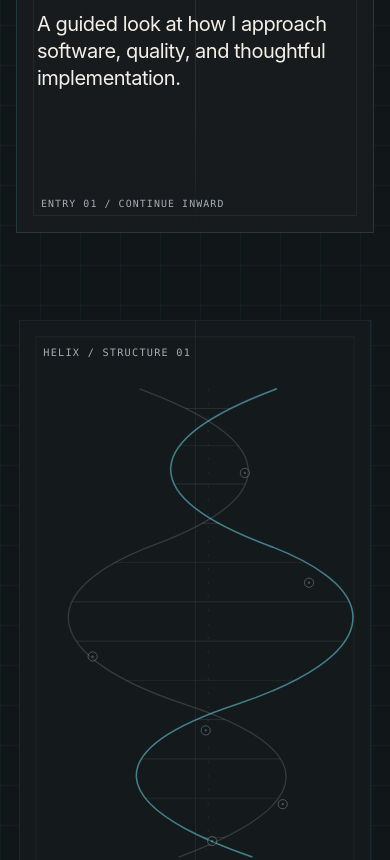
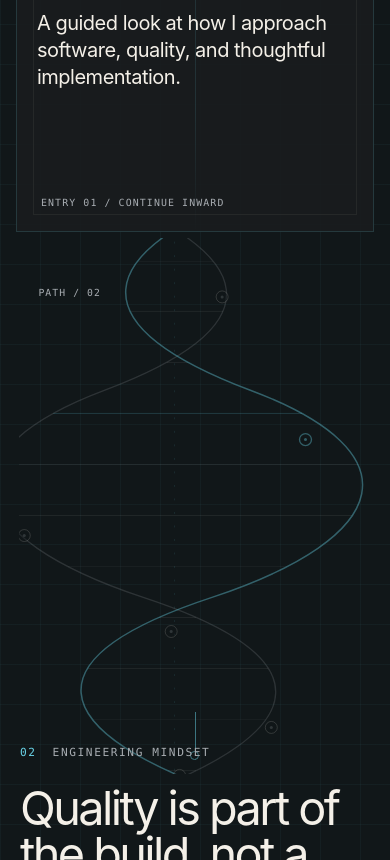
Before and after one commit to Jonjan95/Helix, a Next.js app: page / in a window 390 px wide. Shown: the part 1140-2000 px from the top of the page. Built offline with nearby package versions, Linux system fonts and the light colour scheme.

Commit message:
feat: attach engineering to helix journey

```diff
--- a/components/DigitalWorkspace.tsx
+++ b/components/DigitalWorkspace.tsx
@@ -1,4 +1,3 @@
-import { HelixScene } from "@/components/HelixScene";
 import styles from "@/styles/DigitalWorkspace.module.css";
 
 export function DigitalWorkspace() {
@@ -35,8 +34,6 @@ export function DigitalWorkspace() {
           ENTRY 01 / CONTINUE INWARD
         </p>
       </div>
-
-      <HelixScene />
     </div>
   );
 }
--- /dev/null
+++ b/components/HelixChapter.tsx
@@ -0,0 +1,57 @@
+import {
+  HelixScene,
+  type HelixNodeName,
+} from "@/components/HelixScene";
+import type { HelixChapterData } from "@/data/helix-chapters";
+import styles from "@/styles/HelixChapter.module.css";
+
+type HelixChapterProps = {
+  activeNode: HelixNodeName;
+  content: HelixChapterData;
+};
+
+export function HelixChapter({ activeNode, content }: HelixChapterProps) {
+  return (
+    <div
+      className={styles.chapter}
+      id={content.anchorId}
+      data-helix-chapter={content.chapter}
+      data-testid="engineering-helix-chapter"
+    >
+      <HelixScene activeNode={activeNode} />
+
+      <span
+        className={styles.connector}
+        data-motion="engineering-connector"
+        aria-hidden="true"
+      />
+
+      <div
+        className={styles.content}
+        data-motion="engineering-content"
+        data-testid="engineering-content"
+      >
+        <p className={styles.eyebrow}>
+          <span aria-hidden="true">{content.index}</span>
+          {content.label}
+        </p>
+        <h2 id={content.headingId}>{content.heading}</h2>
+        <p className={styles.introduction}>{content.introduction}</p>
+        <ul className={styles.principles}>
+          {content.principles.map((principle) => (
+            <li key={principle}>{principle}</li>
+          ))}
+        </ul>
+      </div>
+
+      <div
+        className={styles.continuation}
+        data-motion="helix-continuation"
+        aria-hidden="true"
+      >
+        <span />
+        <p>PATH CONTINUES / SELECTED WORK</p>
+      </div>
+    </div>
+  );
+}
--- /dev/null
+++ b/components/HelixJourney.tsx
@@ -0,0 +1,26 @@
+import { DigitalWorkspace } from "@/components/DigitalWorkspace";
+import { HelixChapter } from "@/components/HelixChapter";
+import { JourneyChapter } from "@/components/JourneyChapter";
+import { engineeringChapter } from "@/data/helix-chapters";
+import styles from "@/styles/HelixJourney.module.css";
+
+export function HelixJourney() {
+  return (
+    <div
+      className={styles.journey}
+      data-helix-journey=""
+      data-testid="helix-journey"
+    >
+      <JourneyChapter name="orientation" labelledBy="about-heading">
+        <DigitalWorkspace />
+      </JourneyChapter>
+
+      <JourneyChapter
+        name="engineering"
+        labelledBy={engineeringChapter.headingId}
+      >
+        <HelixChapter activeNode="engineering" content={engineeringChapter} />
+      </JourneyChapter>
+    </div>
+  );
+}
--- a/components/HelixScene.tsx
+++ b/components/HelixScene.tsx
@@ -1,4 +1,16 @@
 import styles from "@/styles/HelixScene.module.css";
+
+export type HelixNodeName =
+  | "orientation"
+  | "engineering"
+  | "selected-work"
+  | "proof"
+  | "future"
+  | "continuation";
+
+type HelixSceneProps = {
+  activeNode: HelixNodeName;
+};
 
 const rungs = [
   [314, 406, 48],
@@ -24,18 +36,16 @@ const nodes = [
   { cx: 350, cy: 922, slot: "continuation" },
 ] as const;
 
-export function HelixScene() {
+export function HelixScene({ activeNode }: HelixSceneProps) {
   return (
     <div
       className={styles.scene}
       data-motion="helix-scene"
       data-testid="helix-scene"
+      data-active-node={activeNode}
       aria-hidden="true"
     >
-      <div className={styles.telemetry}>
-        <span>HELIX / STRUCTURE 01</span>
-        <span>RELATION MAP / PROTOTYPE</span>
-      </div>
+      <p className={styles.pathLabel}>PATH / 02</p>
 
       <div className={styles.stage}>
         <svg
@@ -58,6 +68,8 @@ export function HelixScene() {
             {rungs.map(([x1, x2, y]) => (
               <line
                 key={y}
+                className={y === 362 ? styles.activeRung : undefined}
+                data-node-connection={y === 362 ? "engineering" : undefined}
                 data-helix-rung=""
                 x1={x1}
                 x2={x2}
@@ -77,7 +89,18 @@ export function HelixScene() {
 
           <g className={styles.nodes} data-motion="helix-nodes">
             {nodes.map(({ cx, cy, slot }) => (
-              <g key={slot} data-helix-node={slot}>
+              <g
+                key={slot}
+                className={activeNode === slot ? styles.activeNode : undefined}
+                data-helix-node={slot}
+                data-node-state={activeNode === slot ? "active" : "inactive"}
+                data-motion={
+                  activeNode === slot ? "engineering-node" : undefined
+                }
+                data-testid={
+                  activeNode === slot ? "engineering-node" : undefined
+                }
+              >
                 <circle cx={cx} cy={cy} r="10" />
                 <circle className={styles.nodeCore} cx={cx} cy={cy} r="2.5" />
               </g>
@@ -86,7 +109,6 @@ export function HelixScene() {
         </svg>
       </div>
 
-      <p className={styles.continuation}>PATH CONTINUES / ENGINEERING</p>
     </div>
   );
 }
--- a/components/sections/PortfolioSections.tsx
+++ b/components/sections/PortfolioSections.tsx
@@ -2,7 +2,7 @@ import {
   JourneyChapter,
   type ChapterName,
 } from "@/components/JourneyChapter";
-import { DigitalWorkspace } from "@/components/DigitalWorkspace";
+import { HelixJourney } from "@/components/HelixJourney";
 import { PortfolioSection } from "@/components/sections/PortfolioSection";
 import {
   portfolioSections,
@@ -10,16 +10,19 @@ import {
 } from "@/data/portfolio-sections";
 
 type SectionId = PortfolioSectionData["id"];
-type ContentChapterName = Exclude<ChapterName, "orientation">;
+type ContentChapterName = Exclude<
+  ChapterName,
+  "orientation" | "engineering"
+>;
 
 const chapterSections: Array<{
   chapter: ContentChapterName;
+  index: number;
   sectionId: SectionId;
 }> = [
-  { chapter: "engineering", sectionId: "skills" },
-  { chapter: "selected-work", sectionId: "projects" },
-  { chapter: "proof", sectionId: "experience" },
-  { chapter: "future", sectionId: "contact" },
+  { chapter: "selected-work", index: 2, sectionId: "projects" },
+  { chapter: "proof", index: 3, sectionId: "experience" },
+  { chapter: "future", index: 4, sectionId: "contact" },
 ];
 
 const sectionsById = new Map(
@@ -29,11 +32,9 @@ const sectionsById = new Map(
 export function PortfolioSections() {
   return (
     <div>
-      <JourneyChapter name="orientation" labelledBy="about-heading">
-        <DigitalWorkspace />
-      </JourneyChapter>
+      <HelixJourney />
 
-      {chapterSections.map(({ chapter, sectionId }, index) => {
+      {chapterSections.map(({ chapter, index, sectionId }) => {
         const section = sectionsById.get(sectionId);
 
         if (!section) {
@@ -46,7 +47,7 @@ export function PortfolioSections() {
             name={chapter}
             labelledBy={`${section.id}-heading`}
           >
-            <PortfolioSection section={section} index={index + 1} />
+            <PortfolioSection section={section} index={index} />
           </JourneyChapter>
         );
       })}
--- /dev/null
+++ b/data/helix-chapters.ts
@@ -0,0 +1,27 @@
+export type HelixChapterData = {
+  anchorId: string;
+  chapter: "engineering";
+  heading: string;
+  headingId: string;
+  index: string;
+  introduction: string;
+  label: string;
+  principles: readonly string[];
+};
+
+export const engineeringChapter = {
+  anchorId: "skills",
+  chapter: "engineering",
+  heading: "Quality is part of the build, not a final check.",
+  headingId: "skills-heading",
+  index: "02",
+  introduction:
+    "I approach software through clear requirements, testable behaviour, reliable implementation, and continuous learning.",
+  label: "Engineering mindset",
+  principles: [
+    "Understand the problem before choosing the solution.",
+    "Make behaviour testable.",
+    "Prefer clear systems over clever complexity.",
+    "Use feedback to improve the implementation.",
+  ],
+} satisfies HelixChapterData;
--- a/data/portfolio-sections.ts
+++ b/data/portfolio-sections.ts
@@ -1,5 +1,5 @@
 export type PortfolioSectionData = {
-  id: "experience" | "skills" | "projects" | "contact";
+  id: "experience" | "projects" | "contact";
   eyebrow: string;
   title: string;
   description: string;
@@ -15,15 +15,6 @@ export const portfolioSections: PortfolioSectionData[] = [
       "A practical view of the teams, responsibilities, and technical problems that have shaped how I work.",
     detail:
       "Roles and outcomes will become a concise timeline once the final work-history content is ready.",
-  },
-  {
-    id: "skills",
-    eyebrow: "Capabilities",
-    title: "Skills",
-    description:
-      "Software development, quality assurance, test automation, usability, and reliable implementation.",
-    detail:
-      "This section will connect technical tools with the testing, communication, and design thinking behind dependable software.",
   },
   {
     id: "projects",
--- a/styles/DigitalWorkspace.module.css
+++ b/styles/DigitalWorkspace.module.css
@@ -4,10 +4,6 @@
   padding: clamp(1rem, 2vw, 2rem) clamp(1rem, 2vw, 2rem)
     clamp(2rem, 5vw, 4rem);
   overflow: hidden;
-  background-color: #111719;
-  background-image: linear-gradient(rgb(105 211 231 / 0.045) 1px, transparent 1px),
-    linear-gradient(90deg, rgb(105 211 231 / 0.045) 1px, transparent 1px);
-  background-size: clamp(2.5rem, 5vw, 4rem) clamp(2.5rem, 5vw, 4rem);
   isolation: isolate;
 }
 
@@ -166,7 +162,6 @@
   .workspace {
     min-height: auto;
     padding: 1rem;
-    background-size: 2.5rem 2.5rem;
   }
 
   .frame {
--- /dev/null
+++ b/styles/HelixChapter.module.css
@@ -0,0 +1,204 @@
+.chapter {
+  position: relative;
+  display: grid;
+  width: min(100%, 90rem);
+  min-height: clamp(62rem, 118svh, 78rem);
+  margin: -3rem auto 0;
+  padding: 0 var(--page-gutter) clamp(7rem, 12vw, 10rem);
+  grid-template-columns: minmax(0, 1.18fr) minmax(20rem, 0.82fr);
+  isolation: isolate;
+}
+
+.connector {
+  position: absolute;
+  z-index: 3;
+  top: 33%;
+  left: 45%;
+  width: clamp(4rem, 9vw, 8rem);
+  height: 1px;
+  background: var(--color-accent);
+  opacity: 0.7;
+  transform-origin: left center;
+}
+
+.connector::after {
+  position: absolute;
+  top: -3px;
+  right: 0;
+  width: 7px;
+  height: 7px;
+  border: 1px solid var(--color-accent);
+  border-radius: 50%;
+  background: #111719;
+  content: "";
+}
+
+.content {
+  position: relative;
+  z-index: 4;
+  max-width: 34rem;
+  margin-top: clamp(17rem, 31svh, 23rem);
+  grid-column: 2;
+  grid-row: 1;
+  align-self: start;
+}
+
+.eyebrow {
+  display: flex;
+  gap: 1rem;
+  margin: 0 0 1.5rem;
+  color: var(--color-muted);
+  font-family: var(--font-mono);
+  font-size: 0.7rem;
+  letter-spacing: 0.14em;
+  text-transform: uppercase;
+  align-items: center;
+}
+
+.eyebrow span {
+  color: var(--color-accent);
+}
+
+.content h2 {
+  max-width: 13ch;
+  margin: 0;
+  font-size: clamp(2.75rem, 4.8vw, 5rem);
+  font-weight: 430;
+  letter-spacing: -0.055em;
+  line-height: 0.98;
+}
+
+.introduction {
+  max-width: 36rem;
+  margin: clamp(2rem, 4vw, 3rem) 0 0;
+  font-size: clamp(1.15rem, 2vw, 1.5rem);
+  letter-spacing: -0.02em;
+  line-height: 1.45;
+}
+
+.principles {
+  max-width: 34rem;
+  margin: 2rem 0 0;
+  padding: 0;
+  border-top: 1px solid rgb(244 240 232 / 0.14);
+  list-style: none;
+}
+
+.principles li {
+  position: relative;
+  padding: 0.8rem 0 0.8rem 1.5rem;
+  border-bottom: 1px solid rgb(244 240 232 / 0.1);
+  color: var(--color-muted);
+  font-size: 0.92rem;
+}
+
+.principles li::before {
+  position: absolute;
+  top: 1.42rem;
+  left: 0;
+  width: 0.45rem;
+  height: 1px;
+  background: var(--color-accent);
+  content: "";
+}
+
+.continuation {
+  position: absolute;
+  z-index: 3;
+  bottom: 0;
+  left: 34%;
+  display: grid;
+  height: 10rem;
+  color: var(--color-muted);
+  font-family: var(--font-mono);
+  font-size: 0.62rem;
+  letter-spacing: 0.11em;
+  justify-items: start;
+}
+
+.continuation span {
+  width: 1px;
+  height: 6.5rem;
+  margin-left: 0.25rem;
+  background: linear-gradient(rgb(105 211 231 / 0.5), transparent);
+}
+
+.continuation p {
+  margin: 0;
+}
+
+@media (max-width: 64rem) {
+  .chapter {
+    min-height: clamp(58rem, 108svh, 70rem);
+    grid-template-columns: minmax(0, 1.05fr) minmax(18rem, 0.95fr);
+  }
+
+  .connector {
+    top: 34%;
+    left: 47%;
+    width: 6vw;
+  }
+
+  .content {
+    margin-top: clamp(16rem, 29svh, 20rem);
+  }
+
+  .content h2 {
+    font-size: clamp(2.5rem, 5.5vw, 4rem);
+  }
+}
+
+@media (max-width: 47.999rem) {
+  .chapter {
+    display: block;
+    min-height: auto;
+    margin-top: -2rem;
+    padding: 0 1rem 0;
+  }
+
+  .connector {
+    top: 31rem;
+    left: 50%;
+    width: 1px;
+    height: 3rem;
+    opacity: 0.5;
+  }
+
+  .connector::after {
+    top: auto;
+    right: -3px;
+    bottom: 0;
+  }
+
+  .content {
+    max-width: 32rem;
+    margin: -1rem auto 0;
+    padding: 0 calc(var(--page-gutter) - 1rem) 5rem;
+  }
+
+  .content h2 {
+    max-width: 12ch;
+    font-size: clamp(2.6rem, 12vw, 4rem);
+  }
+
+  .introduction {
+    font-size: 1.1rem;
+  }
+
+  .continuation {
+    position: relative;
+    bottom: auto;
+    left: auto;
+    height: 9rem;
+    margin-left: calc(50% - 0.25rem);
+  }
+}
+
+@media (prefers-reduced-motion: reduce) {
+  .connector,
+  .content,
+  .continuation {
+    opacity: 1 !important;
+    transform: none !important;
+  }
+}
--- /dev/null
+++ b/styles/HelixJourney.module.css
@@ -0,0 +1,15 @@
+.journey {
+  position: relative;
+  overflow: hidden;
+  background-color: #111719;
+  background-image: linear-gradient(rgb(105 211 231 / 0.045) 1px, transparent 1px),
+    linear-gradient(90deg, rgb(105 211 231 / 0.045) 1px, transparent 1px);
+  background-size: clamp(2.5rem, 5vw, 4rem) clamp(2.5rem, 5vw, 4rem);
+  isolation: isolate;
+}
+
+@media (max-width: 47.999rem) {
+  .journey {
+    background-size: 2.5rem 2.5rem;
+  }
+}
--- a/styles/HelixScene.module.css
+++ b/styles/HelixScene.module.css
@@ -1,68 +1,44 @@
 .scene {
   position: relative;
-  width: min(100%, var(--content-width));
-  min-height: clamp(44rem, 92svh, 64rem);
-  margin: clamp(4rem, 10vw, 8rem) auto 0;
+  z-index: 1;
+  width: 100%;
+  min-height: 100%;
   overflow: hidden;
-  border: 1px solid rgb(105 211 231 / 0.13);
-  background: #141a1c;
-  isolation: isolate;
+  grid-column: 1;
+  grid-row: 1;
 }
 
-.scene::before,
-.scene::after {
-  position: absolute;
-  content: "";
-  pointer-events: none;
-}
-
-.scene::before {
-  inset: 1rem;
-  border: 1px solid rgb(244 240 232 / 0.05);
-}
-
-.scene::after {
-  top: 0;
-  bottom: 0;
-  left: 50%;
-  width: 1px;
-  background: rgb(105 211 231 / 0.08);
-}
-
-.telemetry {
+.pathLabel {
   position: absolute;
   z-index: 2;
-  top: 1.5rem;
-  right: 1.5rem;
-  left: 1.5rem;
-  display: flex;
-  justify-content: space-between;
+  top: 6rem;
+  left: 0;
+  margin: 0;
   color: var(--color-muted);
   font-family: var(--font-mono);
-  font-size: 0.65rem;
-  letter-spacing: 0.12em;
+  font-size: 0.62rem;
+  letter-spacing: 0.11em;
 }
 
 .stage {
   position: absolute;
   z-index: 1;
-  inset: clamp(4.5rem, 8vw, 7rem) clamp(1.5rem, 6vw, 5rem);
+  inset: -5rem -2rem;
   display: grid;
   perspective: 60rem;
   place-items: center;
 }
 
 .structure {
-  width: min(42rem, 76vw);
-  height: 100%;
-  max-height: 54rem;
+  width: min(47rem, 62vw);
+  height: calc(100% + 10rem);
   overflow: visible;
-  transform: rotateX(4deg) scale(0.96);
-  transform-origin: center 60%;
+  transform: rotateX(3deg) scale(0.97);
+  transform-origin: center 58%;
 }
 
 .axis {
-  stroke: rgb(105 211 231 / 0.13);
+  stroke: rgb(105 211 231 / 0.11);
   stroke-dasharray: 2 12;
   stroke-width: 1;
   vector-effect: non-scaling-stroke;
@@ -71,88 +47,86 @@
 .backRail,
 .frontRail,
 .rungs,
-.nodes {
+.nodes,
+.activeNode {
   transform-box: fill-box;
   transform-origin: center;
 }
 
 .backRail path {
-  stroke: rgb(168 173 178 / 0.45);
+  stroke: rgb(168 173 178 / 0.38);
   stroke-width: 1.35;
 }
 
 .frontRail path {
-  stroke: var(--color-accent);
-  stroke-width: 1.6;
+  stroke: rgb(105 211 231 / 0.72);
+  stroke-width: 1.55;
 }
 
 .rungs line {
-  stroke: rgb(244 240 232 / 0.3);
+  stroke: rgb(244 240 232 / 0.22);
   stroke-width: 1;
 }
 
 .rungs line:nth-child(3n + 2) {
-  stroke-opacity: 0.6;
+  stroke-opacity: 0.58;
+}
+
+.rungs .activeRung {
+  stroke: var(--color-accent);
+  stroke-opacity: 0.7;
 }
 
 .nodes circle {
-  fill: #141a1c;
-  stroke: rgb(244 240 232 / 0.72);
+  fill: #111719;
+  stroke: rgb(244 240 232 / 0.42);
   stroke-width: 1;
   vector-effect: non-scaling-stroke;
 }
 
 .nodes .nodeCore {
-  fill: var(--color-accent);
+  fill: rgb(168 173 178 / 0.55);
   stroke: none;
 }
 
-.continuation {
-  position: absolute;
-  z-index: 2;
-  right: 1.5rem;
-  bottom: 1.25rem;
-  margin: 0;
-  color: var(--color-muted);
-  font-family: var(--font-mono);
-  font-size: 0.62rem;
-  letter-spacing: 0.11em;
+.nodes .activeNode circle:first-child {
+  stroke: var(--color-accent);
+  stroke-width: 1.4;
+}
+
+.nodes .activeNode .nodeCore {
+  fill: var(--color-accent);
 }
 
 @media (max-width: 64rem) {
-  .scene {
-    min-height: clamp(40rem, 82svh, 50rem);
+  .stage {
+    inset-inline: -4rem;
   }
 
   .structure {
-    width: min(36rem, 80vw);
-    transform: rotateX(2deg) scale(0.96);
+    width: min(40rem, 74vw);
+    transform: rotateX(2deg) scale(0.97);
   }
 }
 
 @media (max-width: 47.999rem) {
   .scene {
-    min-height: 38rem;
-    margin-top: 4rem;
+    min-height: 34rem;
   }
 
-  .telemetry span:last-child {
-    display: none;
+  .pathLabel {
+    top: 3rem;
+    left: var(--page-gutter);
   }
 
   .stage {
-    inset: 4rem 0.75rem 3.5rem;
+    inset: -4rem -3.5rem -2rem;
   }
 
   .structure {
-    width: min(28rem, 92vw);
-    max-height: 31rem;
-    transform: none;
-  }
-
-  .continuation {
-    right: auto;
-    left: 1.5rem;
+    width: min(31rem, 122vw);
+    height: calc(100% + 6rem);
+    transform: translateX(-5%) scale(0.98);
   }
 }
 
@@ -161,7 +135,8 @@
   .backRail,
   .frontRail,
   .rungs,
-  .nodes {
+  .nodes,
+  .activeNode {
     opacity: 1 !important;
     transform: none !important;
   }
--- a/styles/JourneyChapter.module.css
+++ b/styles/JourneyChapter.module.css
@@ -8,11 +8,15 @@
 .chapter[data-chapter="orientation"] {
   --chapter-min-height: 68svh;
 
-  background: #111719;
+  border-top: 0;
+  background: transparent;
 }
 
 .chapter[data-chapter="engineering"] {
-  --chapter-min-height: 76svh;
+  --chapter-min-height: 100svh;
+
+  border-top: 0;
+  background: transparent;
 }
 
 .chapter[data-chapter="selected-work"] {
```
